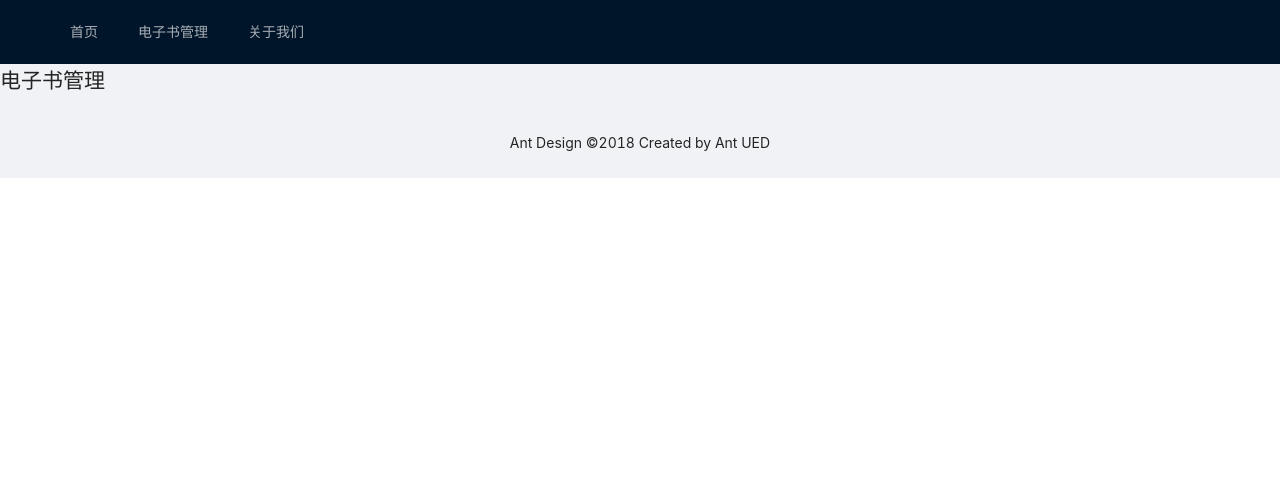
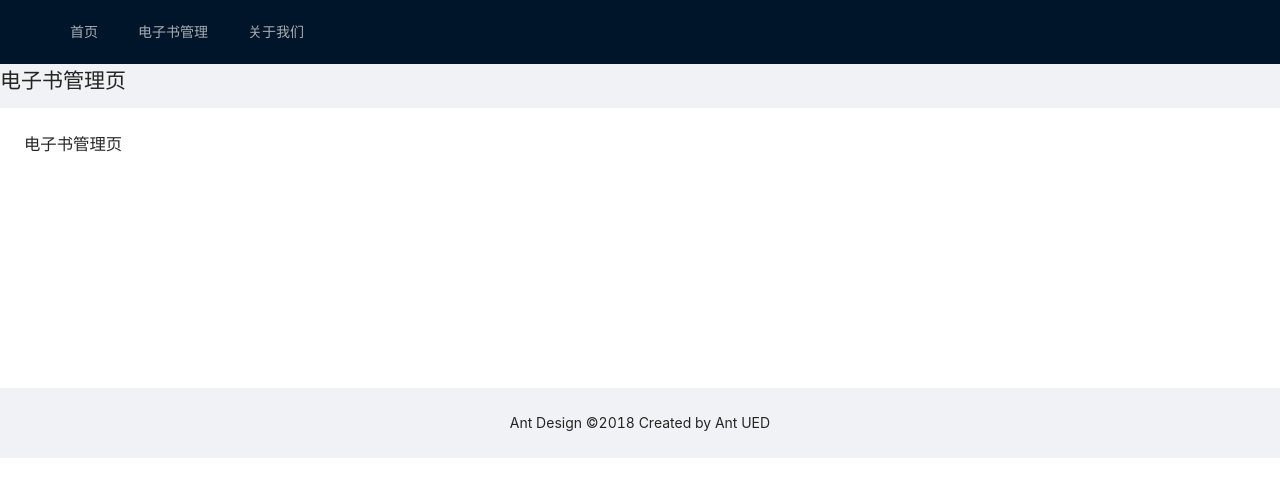
Before and after one commit to xiaoquanxiong/wiki-demo, a Vue app in the folder web/: page /admin/ebook in a window 1280 px wide. Shown: the top 496 px of the page. Built offline with nearby package versions, Linux system fonts and the light colour scheme; no server answers.

Commit message:
6-3 修改电子书管理页面布局

```diff
--- a/web/src/views/admin/admin-ebook.vue
+++ b/web/src/views/admin/admin-ebook.vue
@@ -1,5 +1,14 @@
 <template>
   <div class="about">
-    <h1>电子书管理</h1>
+    <h1>电子书管理页</h1>
   </div>
+  <a-layout>
+    <a-layout-content
+        :style="{ background: '#fff', padding: '24px', margin: 0, minHeight: '280px' }"
+    >
+      <div class="about">
+        <h1>电子书管理页</h1>
+      </div>
+    </a-layout-content>
+  </a-layout>
 </template>
```
